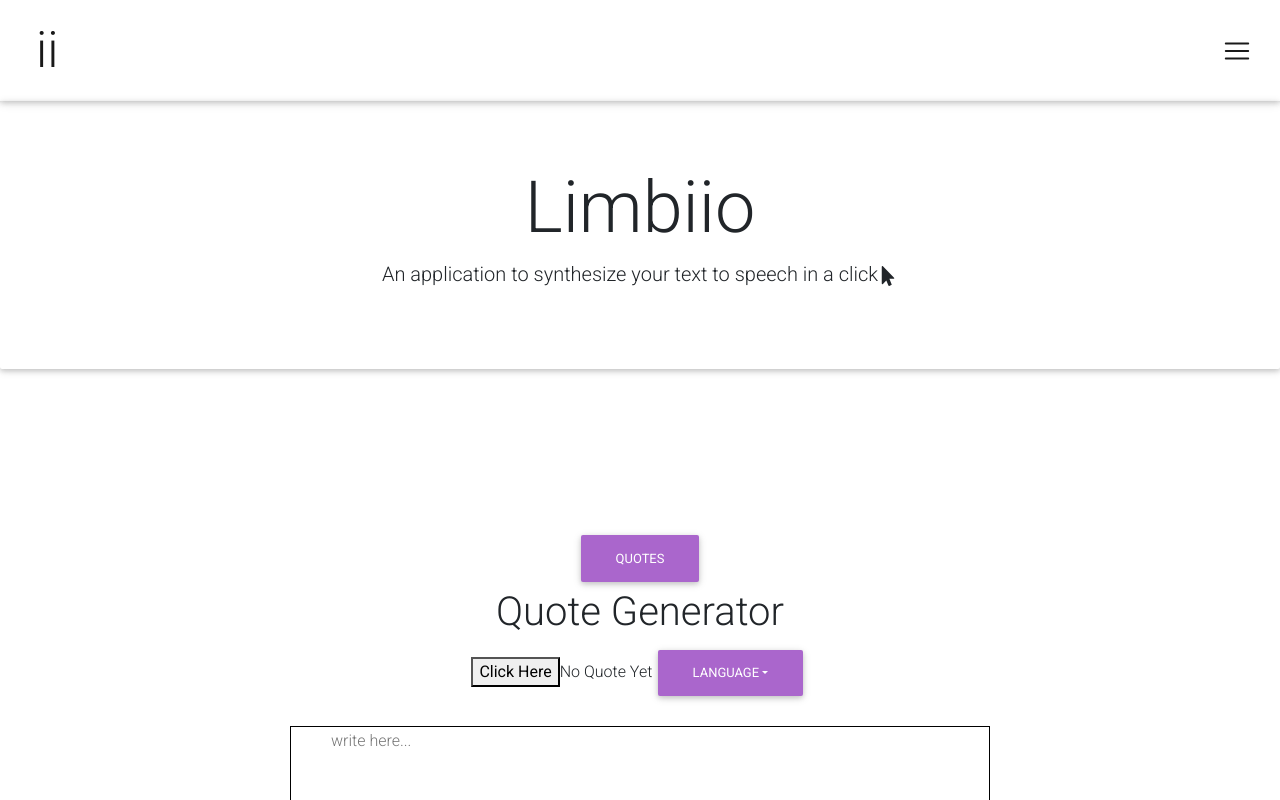
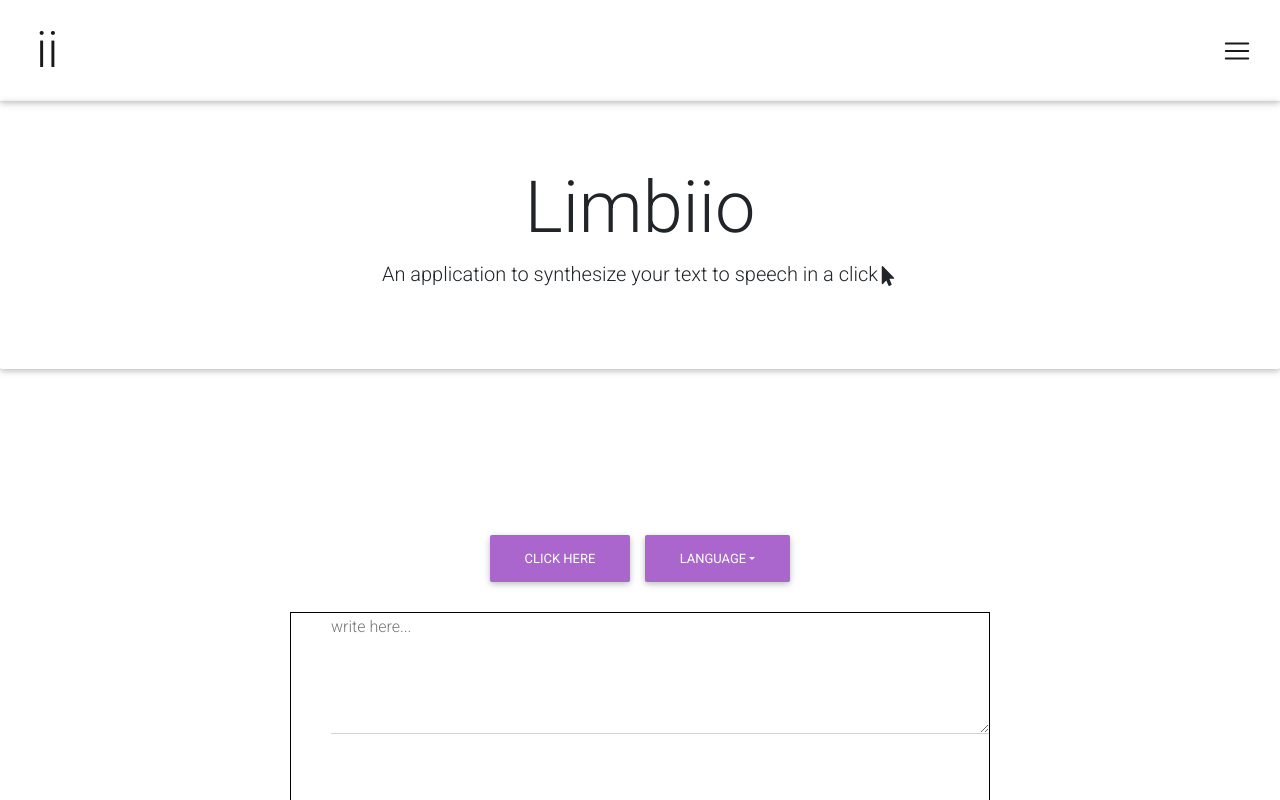
Before and after one commit to DermotBoyle/speech2text, a React (Create React App) app in the folder speech_app/: page / in a window 1280 px wide. Shown: the top 800 px of the page. Built offline with nearby package versions, Linux system fonts and the light colour scheme.

Commit message:
new changes

```diff
--- a/speech_app/src/App.js
+++ b/speech_app/src/App.js
@@ -14,7 +14,6 @@ import {
 import { FaMousePointer, FaPlay, FaPause } from "react-icons/fa";
 import { MDBInput } from "mdbreact";
 import Button from "./Button";
-import Quotes from "./button3";
 import FooterPage from "./footer";
 import Dermot from "./qs.js";
 
@@ -68,19 +67,6 @@ class App extends Component {
     this.setState({ language: language });
   };
 
-  // la función que está debajo del comentario tiene un api del link que me enviaste
-
-  /* randomQuote = () => {
-    fetch("https://favqs.com/api/")
-      .then(response => response.json())
-      .then(response => {
-        console.log(response);
-        this.setState({
-          text: quote
-        });
-      });
-  };*/
-
   render() {
     const key = "c72b3784423941dc9c71739cbbc51d41";
     const url = `http://api.voicerss.org/?key=${key}&hl=${
@@ -118,7 +104,6 @@ class App extends Component {
           </Jumbotron>
         </div>
 
-        <Quotes selectQuote={() => this.randomQuote()} />
         <Dermot />
 
         <Button changeLang={this.changeLang} />
@@ -136,6 +121,7 @@ class App extends Component {
             label="write here..."
             rows="5"
             icon="pencil-alt"
+            onClick={this.renderQuote}
           />
         </div>
         <button onClick={this.onPlaying}>
--- a/speech_app/src/button3.js
+++ /dev/null
@@ -1,13 +0,0 @@
-import React, { Component } from "react";
-import { Button } from "reactstrap";
-
-export default class button3 extends Component {
-  render() {
-    return (
-      <div>
-        <Button>Quotes</Button>
-        {/* No sé como ponerlo aquí */}
-      </div>
-    );
-  }
-}
--- a/speech_app/src/qs.js
+++ b/speech_app/src/qs.js
@@ -1,4 +1,5 @@
 import React, { Component, Fragment } from "react";
+import { Button } from "reactstrap";
 
 class Dermot extends Component {
   constructor() {
@@ -8,16 +9,14 @@ class Dermot extends Component {
         content: "",
         link: "",
         title: "",
-        data: "data"
       },
       hasQuote: false
     };
 
-    this.endpoint =
-      "https://quotesondesign.com/wp-json/posts?filter[orderby]=rand&filter[posts_per_page]=8";
+    this.endpoint = "https://quotesondesign.com/wp-json/posts?filter[orderby]=rand&filter[posts_per_page]=1";
   }
 
-  getRandomQuote = event => {
+  getRandomQuote = () => {
     fetch(this.endpoint)
       .then(response => response.json())
       .then(data => {
@@ -33,7 +32,8 @@ class Dermot extends Component {
               this.setState({ hasQuote: true });
             }
           });
-        } else {
+        }
+        else {
           return console.error("No Quote");
         }
       });
@@ -44,17 +44,17 @@ class Dermot extends Component {
     return (
       <div>
         <h1>{title}</h1>
-        <p>{content}</p>
+        {JSON.stringify(content)}
       </div>
     );
   };
 
   render() {
+    const { hasQuote } = this.state;
     return (
       <Fragment>
-        <h1>Quote Generator</h1>
-        <button onClick={this.getRandomQuote}>Click Here</button>
-        {this.state.hasQuote === true ? this.renderQuote() : "No Quote Yet"}
+        <Button onClick={this.getRandomQuote}>Click Here</Button>
+        {hasQuote === true ? this.renderQuote() : " "}
       </Fragment>
     );
   }
```
